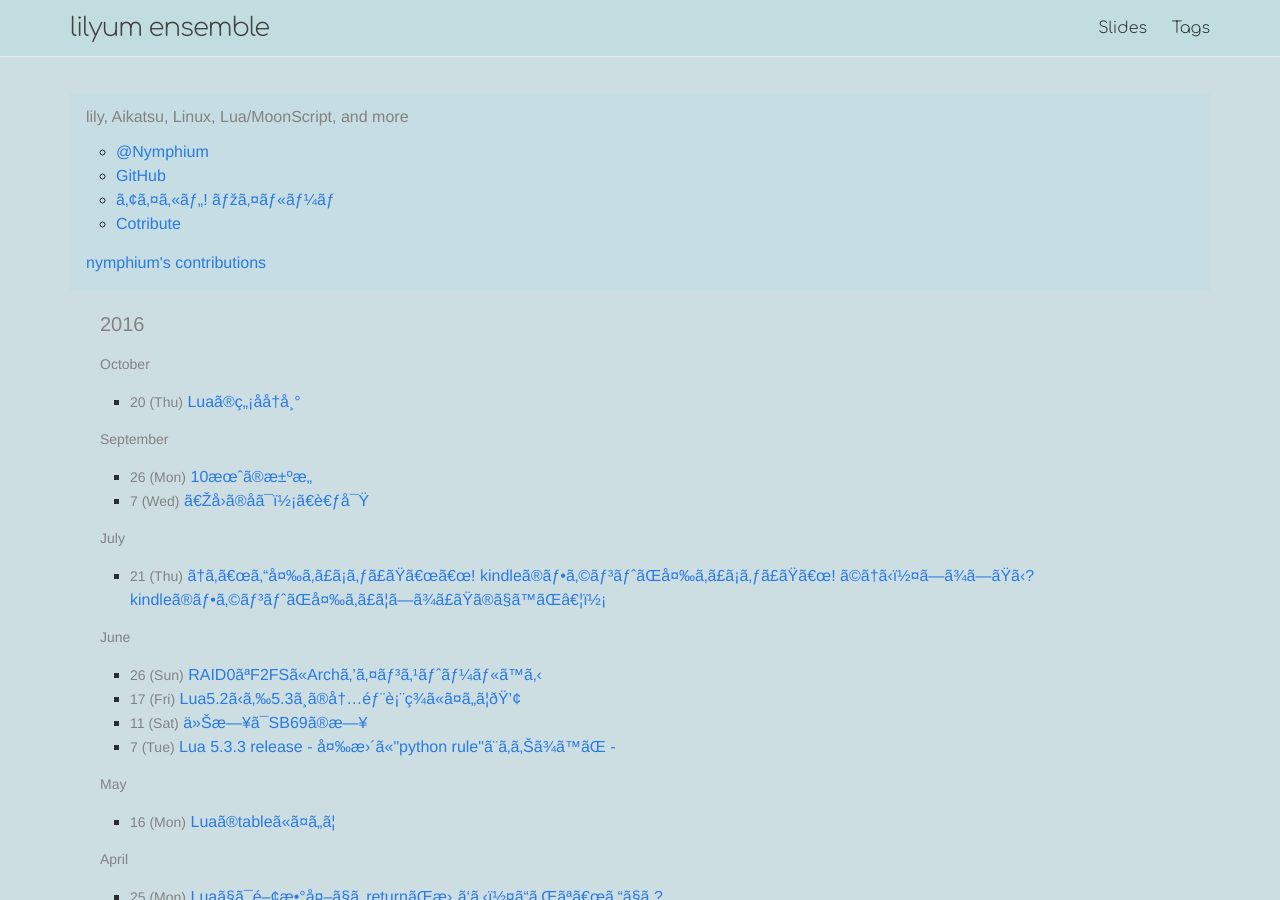
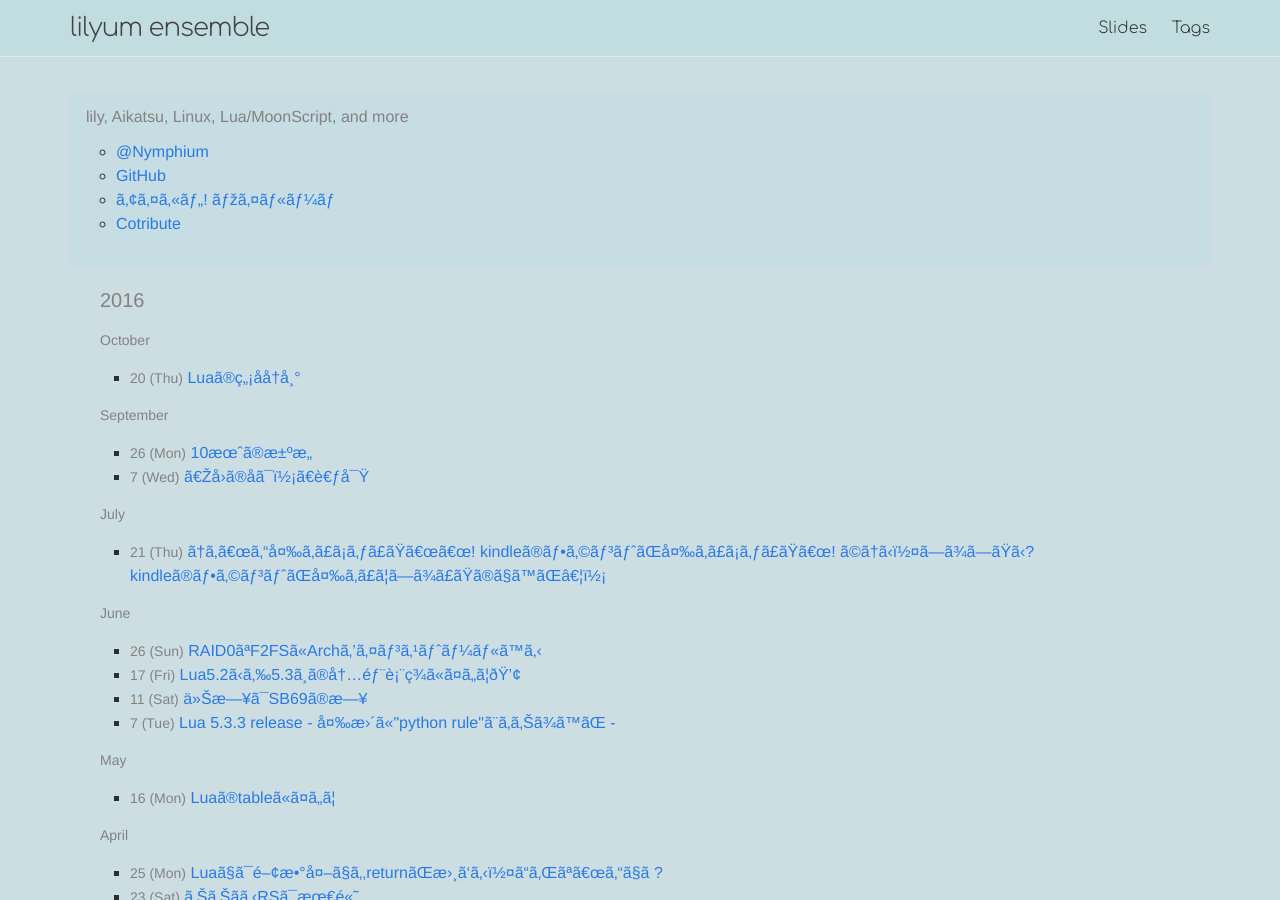
Before and after one commit to Nymphium/nymphium.github.io, a Jekyll site: the page built from index.html, in a window 1280 px wide and 900 px high. Built offline with Jekyll 4.4.1, drawn with Linux system fonts in a browser that asks for light colours; some web fonts are replaced; Markdown is read by kramdown in place of the engine named in the settings; a script that is not in the unit is left out.

Commit message:
deploy at 2016-11-06 19:50:51 +0900

```diff
--- a/index.html
+++ b/index.html
@@ -27,7 +27,6 @@ keywords: {{site.keywords}}
                   <li class="homecont"><a href="https://idolook.aikatsu.com/idolooks/index/nDggu4fmSdESdR83/" target="_blank">アイカツ&#33; マイルーム</a></li>
                   <li class="homecont"><a href="http://www.amazon.co.jp/registry/wishlist/17TF1JSMGF11N" target="_blank">Cotribute</a></li>
                 </ul>
-                <a href="http://github.com/nymphium" class="gh-contributions" data-gh-username="nymphium" target="_blank">nymphium's contributions</a><script src="http://ikuwow.github.io/yourcontributions/widget.min.js"></script>
               </div>
               <ul class="posts">
                 <ul class="post-list">{% assign posts_collate = site.posts %}{% for post in posts_collate %}{% capture this_year %}{{ post.date | date: "%Y" }}{% endcapture %}{% capture this_month %}{{ post.date | date: "%B" }}{% endcapture %}{% capture next_year %}{{ post.previous.date | date: "%Y" }}{% endcapture %}{% capture next_month %}{{ post.previous.date | date: "%B" }}{% endcapture %}{% if forloop.first %}
```
